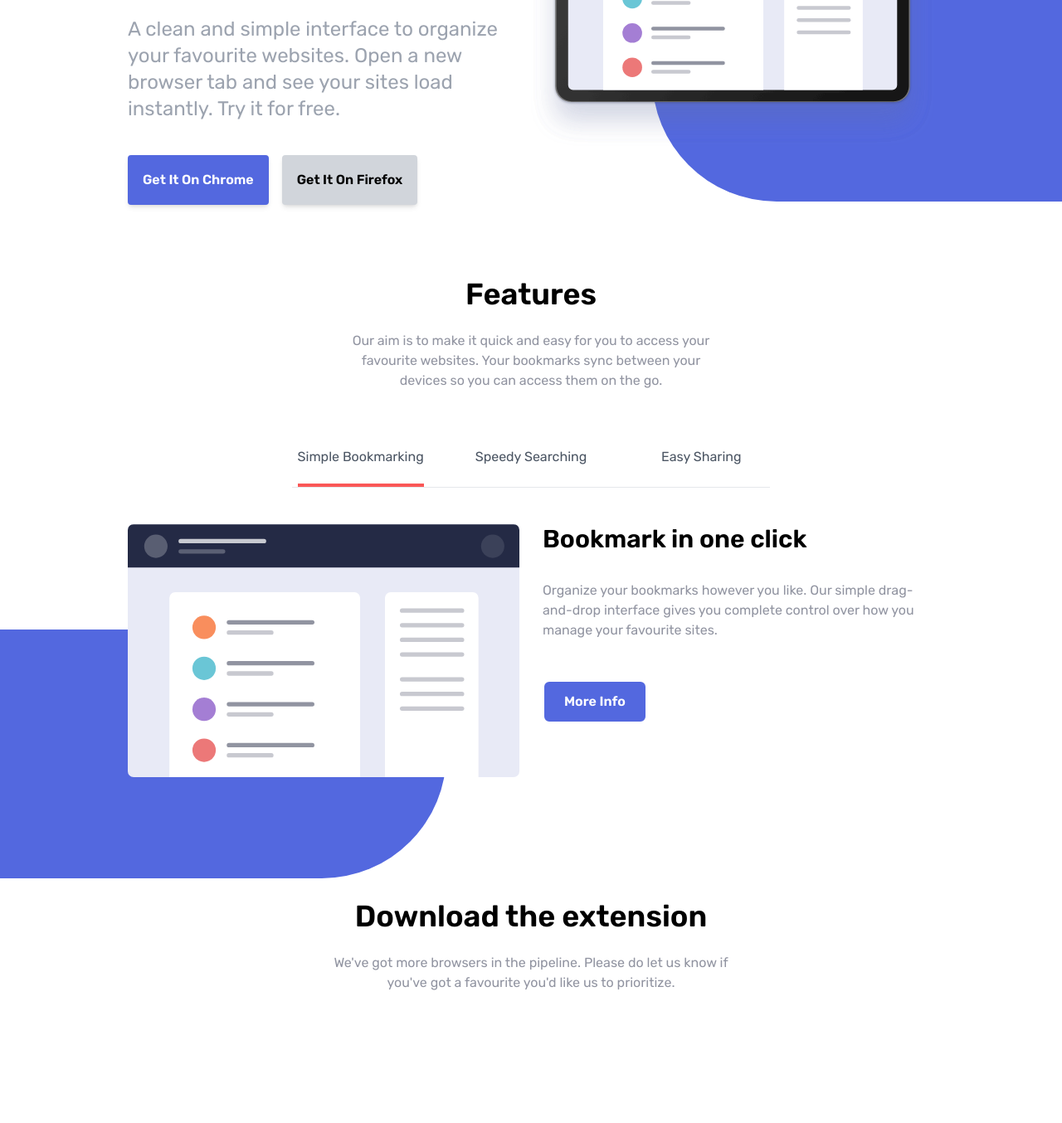
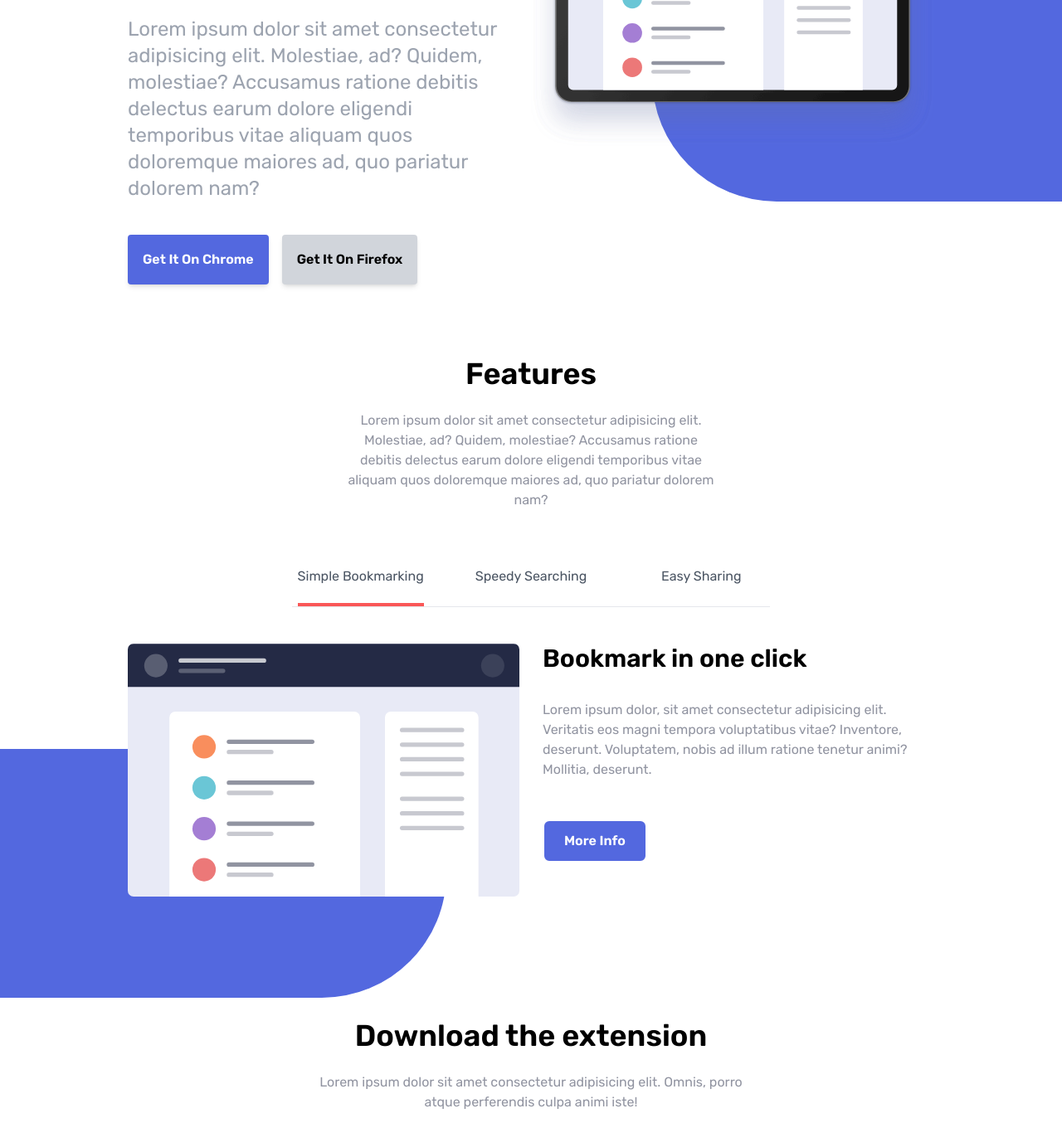
Before and after one commit to Khalil-Bchir/Bookmark-website-tailwind-css, a website: page index.html in a window 1280 px wide. Shown: the part 429-1783 px from the top of the page at 83% size. Drawn offline with Linux system fonts and the light colour scheme.

Commit message:
Update index.html

```diff
--- a/index.html
+++ b/index.html
@@ -59,9 +59,10 @@
           A Simple Bookmark Manager
         </h1>
         <p class="max-w-md mx-auto text-lg text-center text-gray-400 lg:text-2xl lg:text-left lg:mt-0 lg:mx-0">
-          A clean and simple interface to organize your favourite websites.
-          Open a new browser tab and see your sites load instantly. Try it for
-          free.
+          Lorem ipsum dolor sit amet consectetur adipisicing elit. Molestiae, ad? Quidem, molestiae? Accusamus ratione
+          debitis delectus earum dolore eligendi temporibus vitae aliquam quos doloremque maiores ad, quo pariatur
+          dolorem
+          nam?
         </p>
 
         <div class="flex items-center justify-center w-full space-x-4 lg:justify-start">
@@ -85,9 +86,9 @@
     <div class="container mx-auto mt-16 px-6">
       <h2 class="mb-6 text-4xl font-semibold text-center">Features</h2>
       <p class="max-w-md mx-auto text-center text-grayishBlue">
-        Our aim is to make it quick and easy for you to access your favourite
-        websites. Your bookmarks sync between your devices so you can access
-        them on the go.
+        Lorem ipsum dolor sit amet consectetur adipisicing elit. Molestiae, ad? Quidem, molestiae? Accusamus ratione
+        debitis delectus earum dolore eligendi temporibus vitae aliquam quos doloremque maiores ad, quo pariatur dolorem
+        nam?
       </p>
     </div>
   </section>
@@ -127,9 +128,8 @@
               Bookmark in one click
             </h3>
             <p class="max-w-md text-center text-grayishBlue md:text-left">
-              Organize your bookmarks however you like. Our simple
-              drag-and-drop interface gives you complete control over how you
-              manage your favourite sites.
+              Lorem ipsum dolor, sit amet consectetur adipisicing elit. Veritatis eos magni tempora voluptatibus vitae?
+              Inventore, deserunt. Voluptatem, nobis ad illum ratione tenetur animi? Mollitia, deserunt.
             </p>
             <div class="mx-auto md:mx-0">
               <a href="#"
@@ -148,8 +148,8 @@
               Intelligent search
             </h3>
             <p class="max-w-md text-center text-grayishBlue md:text-left">
-              Our powerful search feature will help you find saved sites in no
-              time at all. No need to trawl through all of your bookmarks.
+              Lorem ipsum dolor sit amet consectetur adipisicing elit. Qui molestias aperiam dicta nesciunt, commodi
+              tempore?
             </p>
             <div class="mx-auto md:mx-0">
               <a href="#"
@@ -168,8 +168,8 @@
               Share your bookmarks
             </h3>
             <p class="max-w-md text-center text-grayishBlue md:text-left">
-              Easily share your bookmarks and collections with others. Create
-              a shareable a link that you can send at the click of a button.
+              Lorem ipsum dolor sit amet consectetur adipisicing elit. Sunt ducimus repudiandae placeat laboriosam
+              sapiente reprehenderit?
             </p>
             <div class="mx-auto md:mx-0">
               <a href="#"
@@ -188,8 +188,7 @@
         Download the extension
       </h2>
       <p class="max-w-lg mx-auto text-center text-grayishBlue">
-        We've got more browsers in the pipeline. Please do let us know if
-        you've got a favourite you'd like us to prioritize.
+        Lorem ipsum dolor sit amet consectetur adipisicing elit. Omnis, porro atque perferendis culpa animi iste!
       </p>
     </div>
   </section>
@@ -251,8 +250,7 @@
         Frequently Asked Questions
       </h2>
       <p class="max-w-lg px-6 mx-auto text-center text-graishBlue">
-        Here are some of our FAQs. If you have any other questions you'd like
-        answered please feel free to email us.
+        Lorem ipsum dolor sit amet, consectetur adipisicing elit. Incidunt rem iure voluptate dolor minus provident?
       </p>
     </div>
   </section>
```
